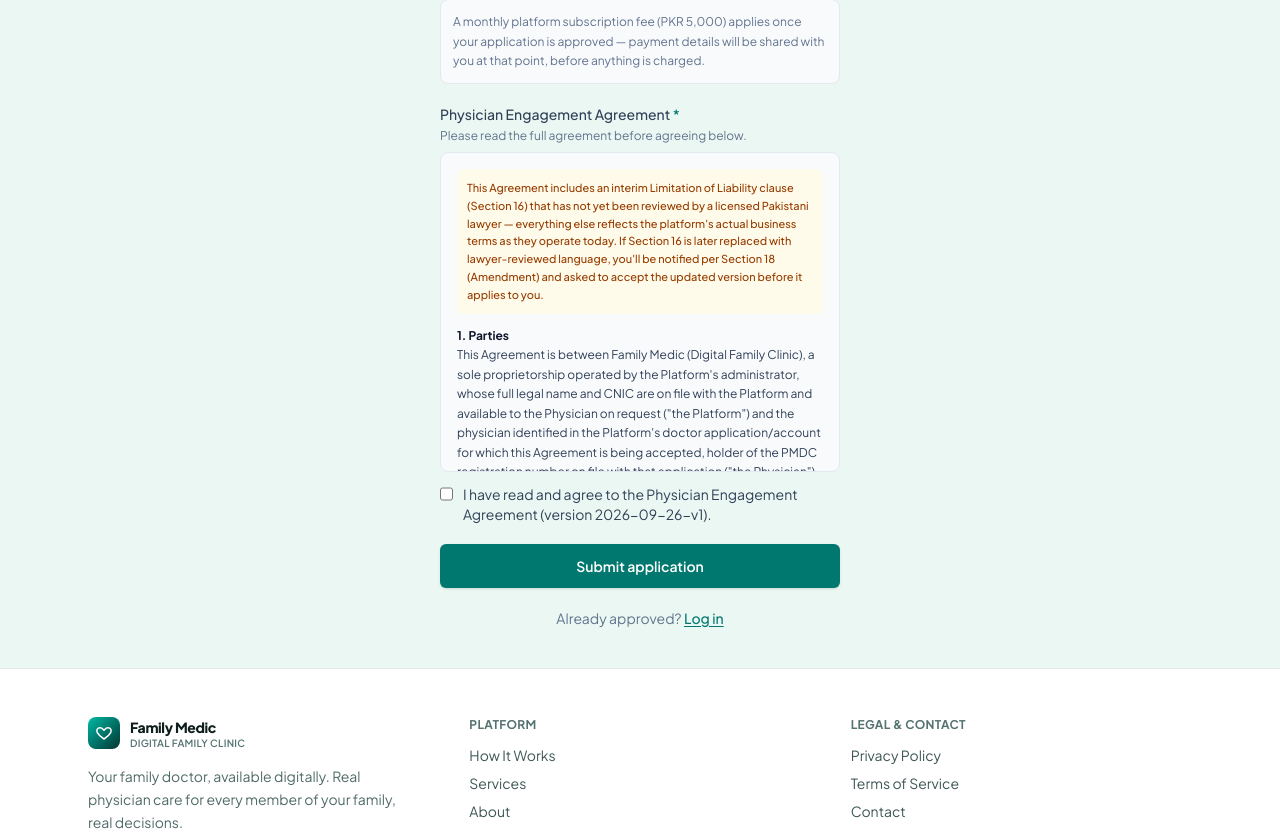
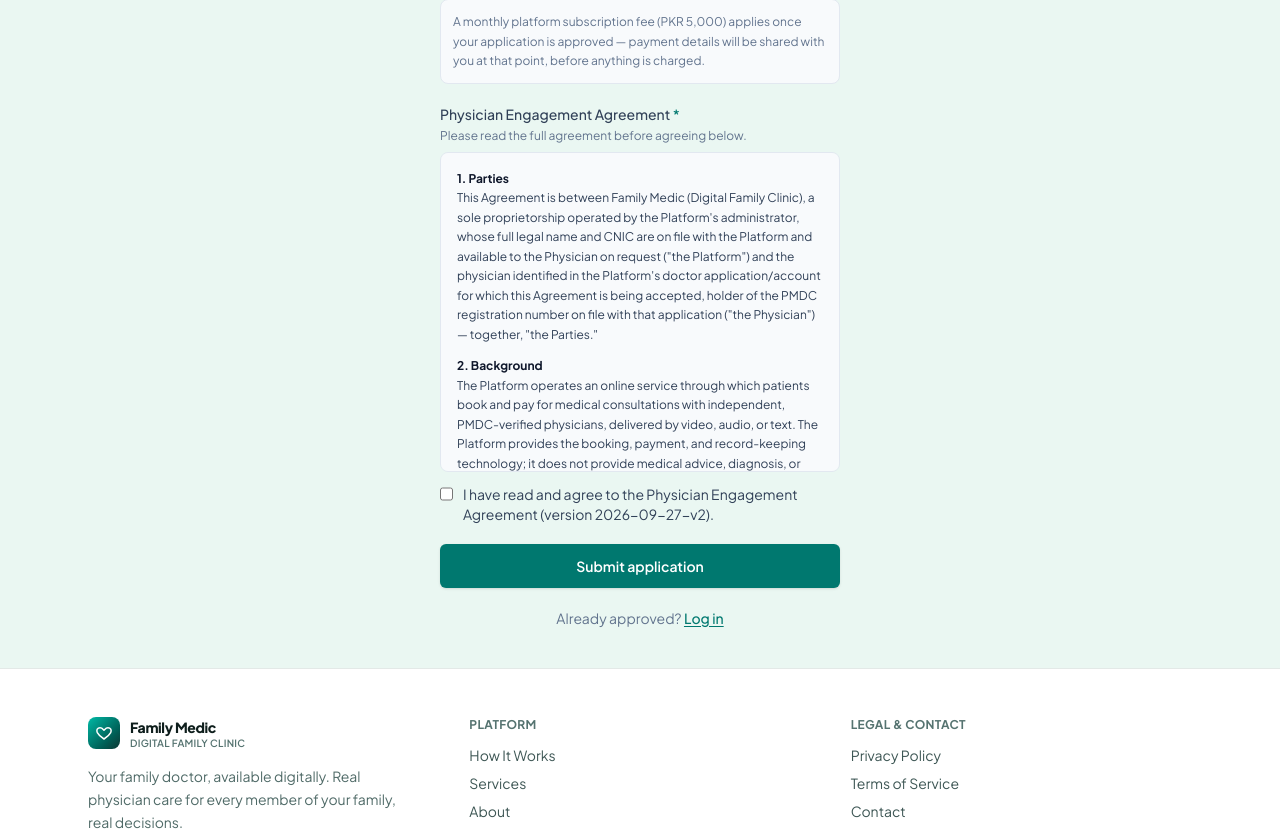
Before and after one commit to familymedic/Digital-Clinic, a Next.js app: page /doctor/register in a window 1280 px wide. Shown: the part 1101-1933 px from the top of the page. Built offline with nearby package versions, Linux system fonts and the light colour scheme; no server answers.

Commit message:
Engagement Agreement revised

```diff
--- a/src/components/EngagementAgreementText.tsx
+++ b/src/components/EngagementAgreementText.tsx
@@ -1,4 +1,4 @@
-import { ENGAGEMENT_AGREEMENT_TEXT, ENGAGEMENT_AGREEMENT_NOTICE } from "@/lib/engagementAgreement";
+import { ENGAGEMENT_AGREEMENT_TEXT } from "@/lib/engagementAgreement";
 
 // Shared renderer for the engagement agreement's plain text (see
 // src/lib/engagementAgreement.ts) — used on /doctor/register (before
@@ -18,9 +18,6 @@
 
   return (
     <div className="max-h-80 overflow-y-auto rounded-lg border border-slate-200 bg-slate-50 p-4 text-xs leading-relaxed text-slate-700">
-      <p className="mb-3 rounded-md bg-amber-50 p-2.5 text-[11px] font-medium text-amber-800">
-        {ENGAGEMENT_AGREEMENT_NOTICE}
-      </p>
       {paragraphs.map((para: string, i: number) => {
         const lines = para.split("\n");
         const isHeading = HEADING_RE.test(lines[0]);
--- a/src/lib/engagementAgreement.ts
+++ b/src/lib/engagementAgreement.ts
@@ -24,7 +24,21 @@
 // useDoctorAgreementGate) until they accept the new one. Do not edit
 // this file's text without also bumping the version — an unbumped
 // edit would silently change what past acceptances legally cover.
-export const ENGAGEMENT_AGREEMENT_VERSION = "2026-09-26-v1";
+//
+// Revised 2026-09-27, physician's own instruction: a doctor signing
+// this should see the agreement itself, not commentary about its own
+// drafting/review status directed at the physician. Removed the
+// on-screen "not yet reviewed by a lawyer" banner and the matching
+// sentences inside Sections 12 and 16 — this is a visible-text change
+// (nothing in Sections 7/8/10/14/16(a-d)'s actual substance changed),
+// so the version is bumped and every doctor, including the 3 already
+// approved, will be asked to accept again next time they load their
+// dashboard. Internally, for the physician's own tracking: Section 16
+// is still an interim clause no lawyer has reviewed yet — that fact
+// hasn't changed, it's just no longer narrated to doctors in the text
+// itself. Worth still getting real legal review before this is relied
+// on in an actual dispute.
+export const ENGAGEMENT_AGREEMENT_VERSION = "2026-09-27-v2";
 
 // One open item, flagged rather than guessed: the physician's own
 // full legal name (as a sole proprietor) isn't recorded anywhere in
@@ -41,9 +55,6 @@
   "Family Medic (Digital Family Clinic), a sole proprietorship operated by the Platform's administrator, whose full legal name and CNIC are on file with the Platform and available to the Physician on request";
 
 export const ENGAGEMENT_AGREEMENT_TITLE = "Physician Engagement Agreement";
-
-export const ENGAGEMENT_AGREEMENT_NOTICE =
-  "This Agreement includes an interim Limitation of Liability clause (Section 16) that has not yet been reviewed by a licensed Pakistani lawyer — everything else reflects the platform's actual business terms as they operate today. If Section 16 is later replaced with lawyer-reviewed language, you'll be notified per Section 18 (Amendment) and asked to accept the updated version before it applies to you.";
 
 // Rendered as plain paragraphs (register page + agreement gate both
 // split on "\n\n" and treat a line starting with a number+"." as a
@@ -85,7 +96,7 @@
 The Physician will keep all patient information encountered through the Platform confidential, consistent with ordinary physician-patient confidentiality obligations, and will not use it for any purpose outside providing the consultation itself. The Physician will not download, copy, or export patient data from the Platform except as reasonably needed for their own clinical recordkeeping. Pakistan currently has no enacted general data-protection law; this clause is based on ordinary professional confidentiality duties rather than a specific statute.
 
 12. Professional Conduct and Regulatory Compliance
-The Physician will comply with all PMDC codes of conduct and any law applicable to their practice, including any telemedicine-specific registration or training requirement that may apply — for example, the Sindh Telemedicine and Telehealth Act, 2021 has been reported (though not independently confirmed against the primary legal text) to require practitioner registration before offering telehealth to patients located in Sindh. The Physician will not prescribe any medication outside what PMDC and applicable law permit to be prescribed via a remote consultation. This section has not yet been independently reviewed by a Pakistani lawyer and may be updated once that review happens (Section 18).
+The Physician will comply with all PMDC codes of conduct and any law applicable to their practice, including any telemedicine-specific registration or training requirement that may apply — for example, the Sindh Telemedicine and Telehealth Act, 2021 has been reported (though not independently confirmed against the primary legal text) to require practitioner registration before offering telehealth to patients located in Sindh. The Physician will not prescribe any medication outside what PMDC and applicable law permit to be prescribed via a remote consultation.
 
 13. Non-Exclusivity
 The Physician is not exclusive to the Platform. The Physician may continue to practice, consult, or be listed with other telemedicine platforms or their own clinic at the same time as being engaged here.
@@ -96,8 +107,7 @@
 15. Intellectual Property and Branding
 The Platform's name, logo, and branding remain the Platform's property. The Physician may not use them outside the Platform without written permission. Any content the Platform provides the Physician for use on their profile remains the Platform's property.
 
-16. Limitation of Liability (interim clause — not yet reviewed by a lawyer)
-This clause is a conservative interim version, put in place so this Agreement is complete enough to use starting today, rather than left blank. It has not been reviewed by a licensed Pakistani lawyer. If it is later replaced with lawyer-reviewed language, the Physician will be notified of the change per Section 18 and asked to accept the updated version.
+16. Limitation of Liability
 (a) The Platform provides technology only — booking, payment processing, video/audio/text infrastructure, and administrative record-keeping. The Platform is not a healthcare provider, does not practice medicine, and makes no clinical decision of any kind.
 (b) The Physician is solely and fully responsible for every clinical decision, diagnosis, treatment, prescription, and piece of medical advice given to a patient through the Platform, and carries their own professional and malpractice liability for all of it, independent of anything the Platform does or does not do.
 (c) To the fullest extent permitted by applicable law, the Platform's total liability to the Physician arising out of or in connection with this Agreement, however caused, is limited to the platform subscription fees actually paid by the Physician in the three (3) months before the event giving rise to the claim. The Platform is not liable to the Physician for any indirect, incidental, or consequential loss, including lost income from a specific consultation or patient.
```
